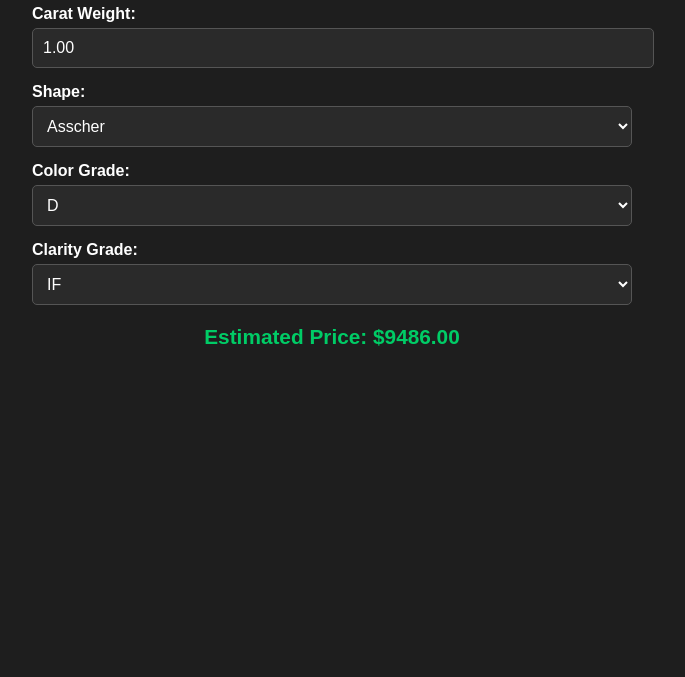
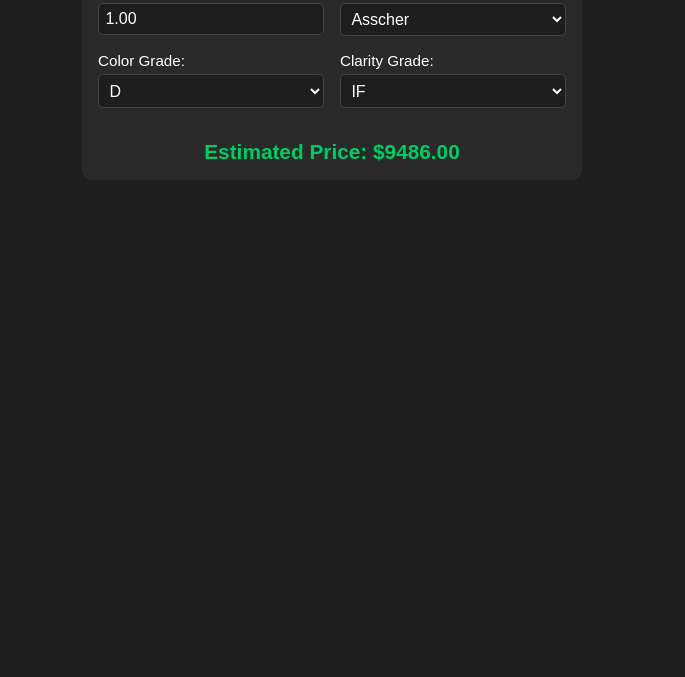
Before and after one commit to vmvenkov/diamond-calculator, a plain HTML site: page index.html in a window 1280 px wide. Shown: the part 123-800 px from the top of the page, without its empty margins (308-993 px from the left). Drawn offline with Linux system fonts and the light colour scheme.

Commit message:
Update index.html

```diff
--- a/index.html
+++ b/index.html
@@ -1,68 +1,92 @@
 <!DOCTYPE html>
-<html>
+<html lang="en">
 <head>
   <meta charset="UTF-8">
   <title>Diamond Price Estimator</title>
   <style>
+    * {
+      box-sizing: border-box;
+    }
     body {
       font-family: Arial, sans-serif;
-      max-width: 600px;
-      margin: 40px auto;
-      padding: 20px;
-      border-radius: 10px;
+      margin: 0;
+      padding: 1rem;
       background-color: #1e1e1e;
       color: #ffffff;
-      font-size: 1rem;
+      display: flex;
+      justify-content: center;
+    }
+
+    .calculator {
+      background-color: #2a2a2a;
+      padding: 1rem;
+      border-radius: 10px;
+      width: 100%;
+      max-width: 500px;
+      display: flex;
+      flex-direction: column;
+      gap: 1rem;
     }
 
     h2 {
       text-align: center;
-      color: #ffffff;
-      font-size: 1.5em;
+      margin-bottom: 0.5rem;
+      font-size: 1.5rem;
+    }
+
+    form {
+      display: flex;
+      flex-wrap: wrap;
+      gap: 1rem;
+    }
+
+    .form-group {
+      flex: 1 1 calc(50% - 0.5rem);
+      display: flex;
+      flex-direction: column;
     }
 
     label {
-      display: block;
-      margin-top: 15px;
-      font-weight: bold;
+      margin-bottom: 0.3rem;
+      font-size: 0.95rem;
     }
 
-    select,
-    input {
-      width: 100%;
-      padding: 10px;
-      margin-top: 5px;
+    input, select {
+      padding: 0.4rem;
       border-radius: 5px;
-      border: 1px solid #555;
-      background-color: #2a2a2a;
-      color: #ffffff;
-      font-size: 1em;
+      border: 1px solid #444;
+      background-color: #1e1e1e;
+      color: white;
+      font-size: 1rem;
     }
 
     #price {
-      margin-top: 20px;
-      font-size: 1.3em;
+      text-align: center;
       font-weight: bold;
-      text-align: center;
+      font-size: 1.3rem;
+      margin-top: 1rem;
       color: #00cc66;
+      flex: 1 1 100%;
     }
 
-    @media (max-width: 600px) {
-      body {
-        margin: 20px;
-        font-size: 0.95rem;
+    @media (max-width: 480px) {
+      .form-group {
+        flex: 1 1 100%;
       }
     }
   </style>
 </head>
 <body>
+  <div class="calculator">
     <h2>Diamond Price Estimator</h2>
     <form id="diamondForm">
+      <div class="form-group">
         <label for="carat">Carat Weight:</label>
-    <input type="number" id="carat" name="carat" min="0.01" step="0.01" value="1.00" required>
-
+        <input type="number" id="carat" min="0.01" step="0.01" value="1.00" required>
+      </div>
+      <div class="form-group">
         <label for="shape">Shape:</label>
-    <select id="shape" name="shape">
+        <select id="shape">
           <option value="Asscher">Asscher</option>
           <option value="Cushion">Cushion</option>
           <option value="Emerald">Emerald</option>
@@ -74,9 +98,10 @@
           <option value="Princess">Princess</option>
           <option value="Radiant">Radiant</option>
         </select>
-
+      </div>
+      <div class="form-group">
         <label for="color">Color Grade:</label>
-    <select id="color" name="color">
+        <select id="color">
           <option value="D">D</option>
           <option value="E">E</option>
           <option value="F">F</option>
@@ -85,9 +110,10 @@
           <option value="I">I</option>
           <option value="J">J</option>
         </select>
-
+      </div>
+      <div class="form-group">
         <label for="clarity">Clarity Grade:</label>
-    <select id="clarity" name="clarity">
+        <select id="clarity">
           <option value="IF">IF</option>
           <option value="VVS1">VVS1</option>
           <option value="VVS2">VVS2</option>
@@ -96,9 +122,10 @@
           <option value="SI1">SI1</option>
           <option value="SI2">SI2</option>
         </select>
-
+      </div>
       <div id="price">Estimated Price: $0.00</div>
     </form>
+  </div>
 
   <script>
     const priceTable = {
@@ -208,8 +235,6 @@
     }
 
     document.getElementById('diamondForm').addEventListener('input', calculatePrice);
-
-    // Инициално изчисление
     calculatePrice();
   </script>
 </body>
```
Lines whose indentation alone changed are shown as unchanged.
